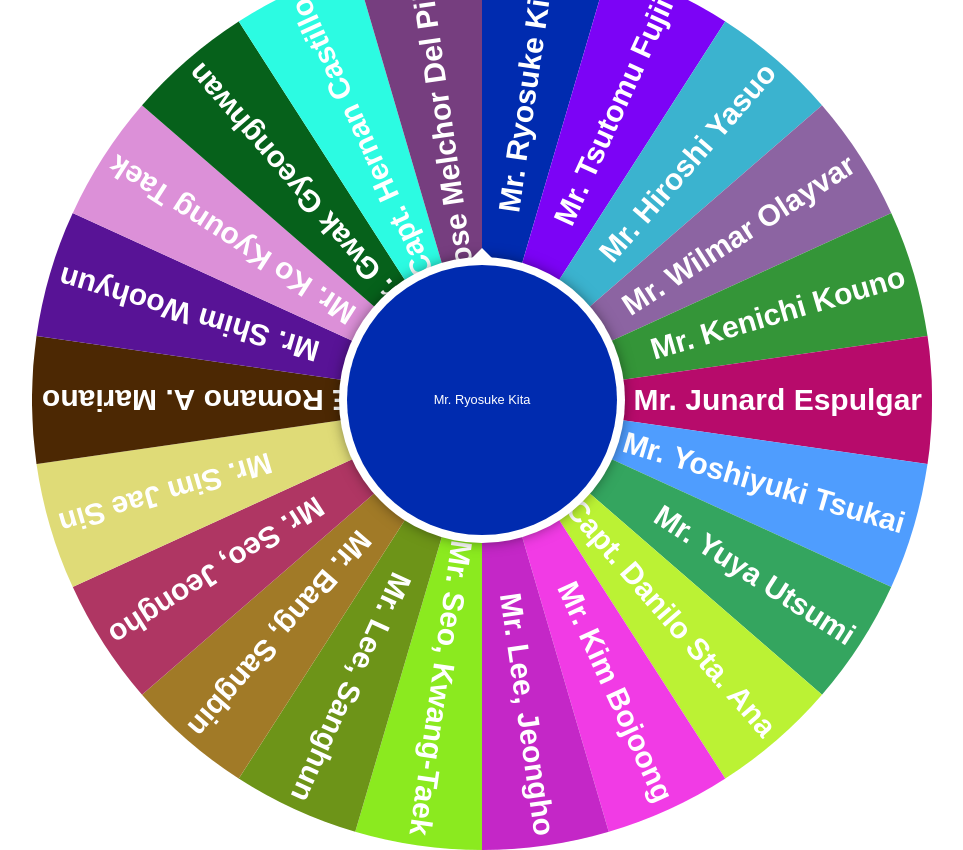
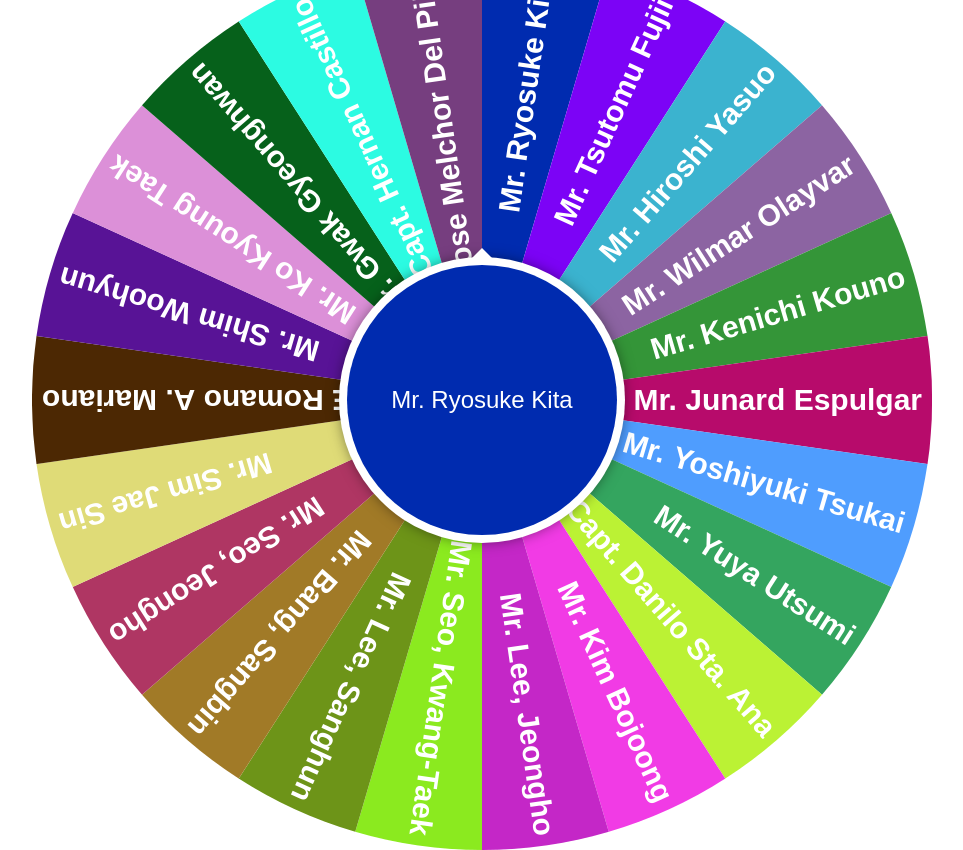
Before and after one commit to DABlD/wof, a plain HTML site: page index.html in a window 1280 px wide. Shown: the whole page, without its empty margins (158-1121 px from the left). Drawn offline with Linux system fonts and the light colour scheme.

Commit message:
revert font changes
Signed-off-by: David Mendoza <davidmendozaofficial@gmail.com>

```diff
--- a/styles.css
+++ b/styles.css
@@ -21,7 +21,7 @@ body {
 }
 
 #spin {
-  font: 0.8em/0 sans-serif;
+  font: 1.5em/0 sans-serif;
   user-select: none;
   cursor: pointer;
   display: flex;
```
